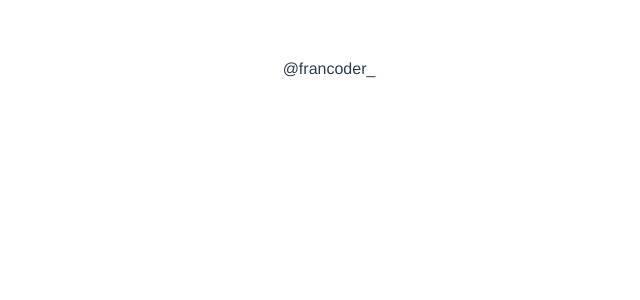
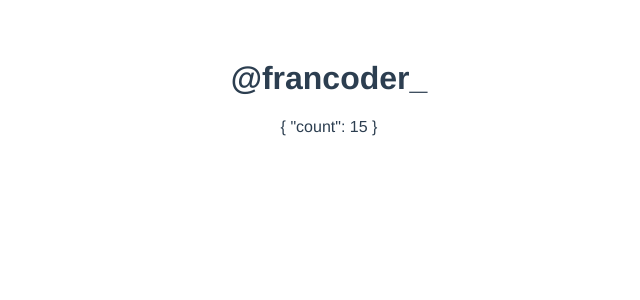
Before and after one commit to GiacomoFranco/vue-composition, a Vue app: page / in a window 1280 px wide. Shown: the top 300 px of the page, without its empty margins (311-951 px from the left). Built offline with nearby package versions, Linux system fonts and the light colour scheme.

Commit message:
✨ ref/reactive y watchers

```diff
--- a/src/App.vue
+++ b/src/App.vue
@@ -1,13 +1,16 @@
 <template>
   <UserRepositories :user="'@francoder_'"/>
+  <Home></Home>
 </template>
 
 <script>
-import UserRepositories from './components/UserRepositories.vue'
+import UserRepositories from './components/UserRepositories.vue';
+import Home from './components/Home.vue';
 
 export default {
   name: 'App',
   components: {
+    Home,
     UserRepositories
   }
 }
--- /dev/null
+++ b/src/components/Home.vue
@@ -0,0 +1,24 @@
+<template>
+    <div>{{ obj }}</div>
+</template>
+
+<script>
+import { reactive, watch } from 'vue';
+
+    export default {
+        setup(){
+
+            const obj =  reactive({count: 0});
+
+            setInterval(() => obj.count++, 500)
+
+            watch(() => obj.count, (newValue,prevValue) => {
+                console.log(newValue,prevValue);
+            })
+
+            return {
+                obj
+            };
+        },
+    };
+</script>
--- a/src/components/UserRepositories.vue
+++ b/src/components/UserRepositories.vue
@@ -1,5 +1,5 @@
 <template>
-    <div>{{ user }}</div>
+    <h1>{{ user }}</h1>
 </template>
 
 <script>
```
